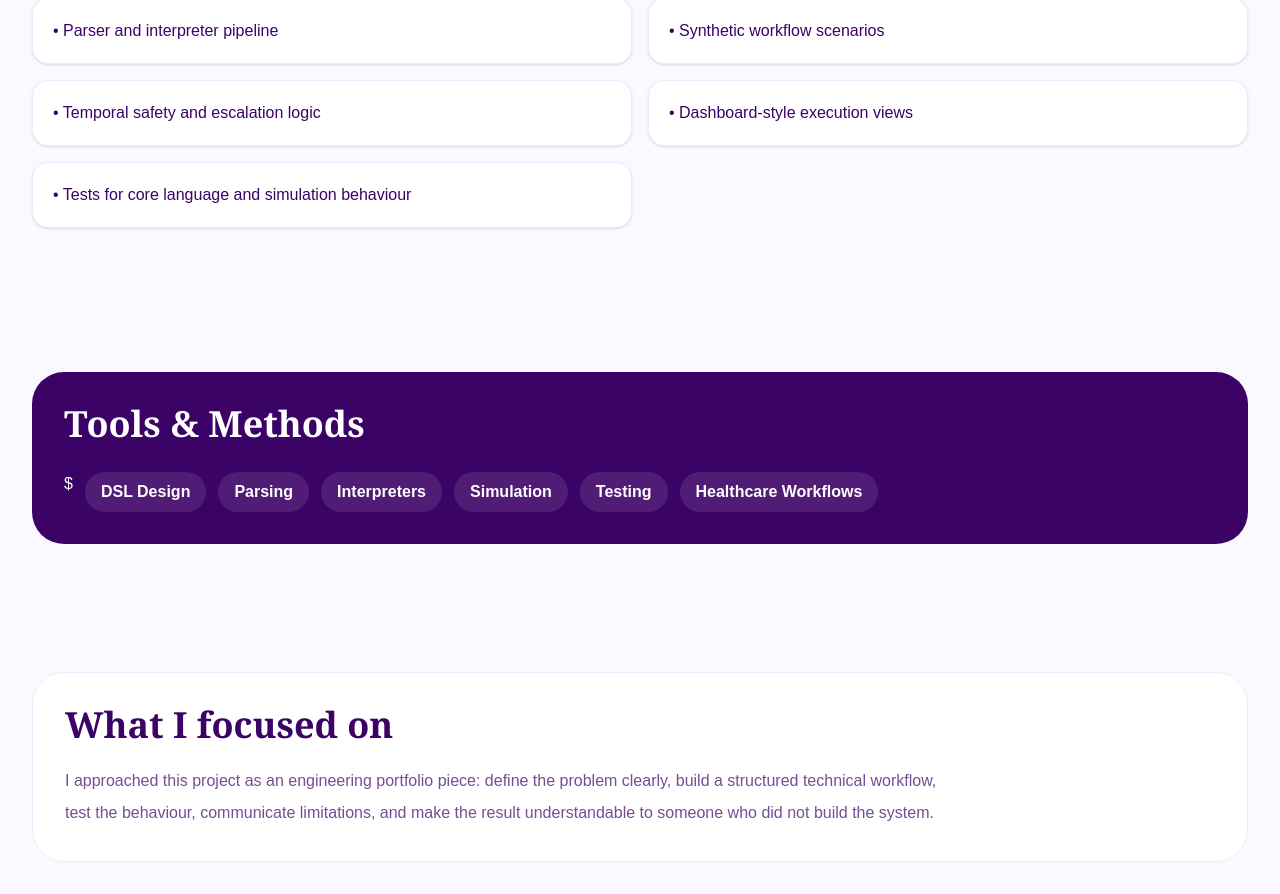
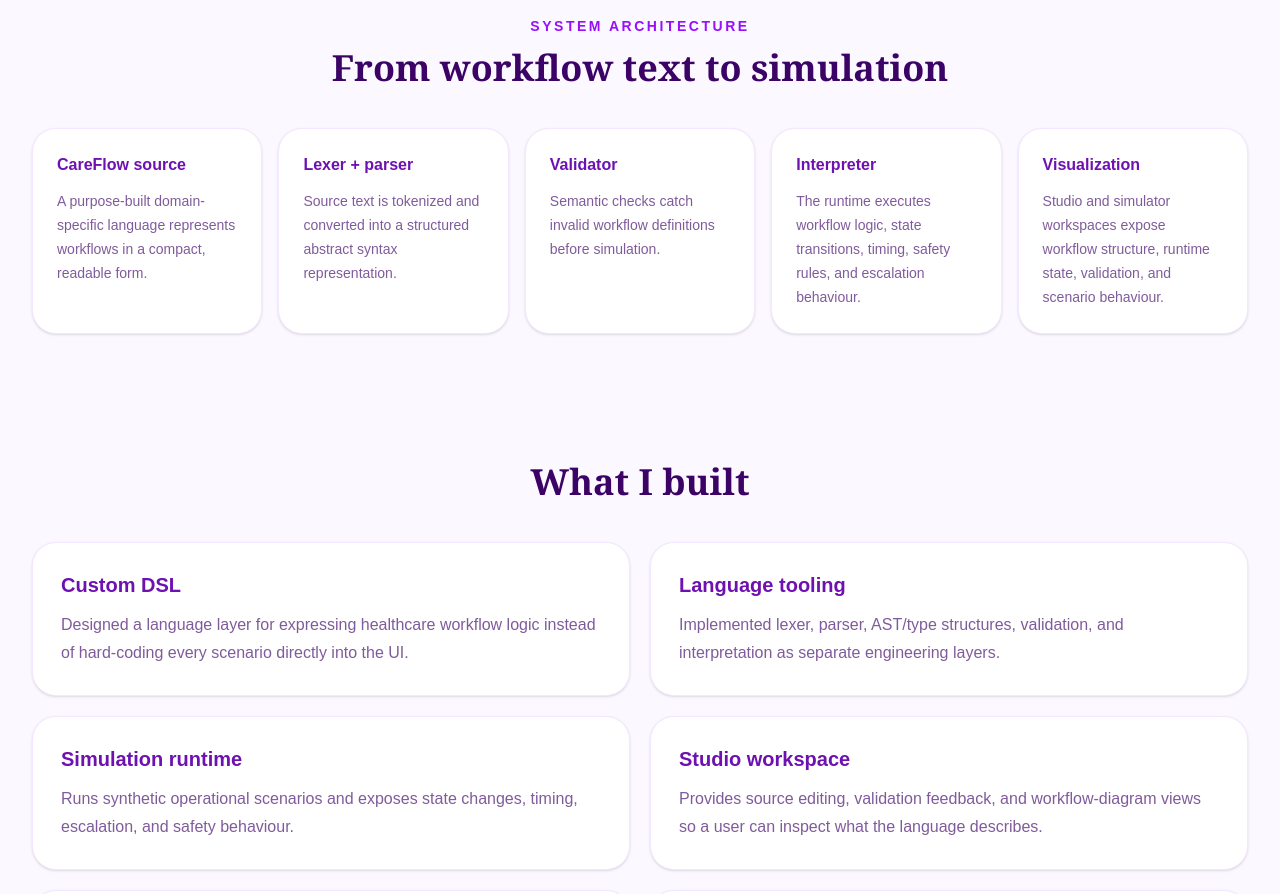
Before and after one commit to Zlawal79/zainab-portfolio, a Next.js app: page /projects/careflow-studio in a window 1280 px wide. Shown: the part 1219-2113 px from the top of the page. Built offline with nearby package versions, Linux system fonts and the light colour scheme.

Commit message:
Expand careflow-studio case study detail

```diff
--- a/app/projects/careflow-studio/page.tsx
+++ b/app/projects/careflow-studio/page.tsx
@@ -1,11 +1,28 @@
 import Link from "next/link";
-const features=["Custom domain-specific language","Parser and interpreter pipeline","Synthetic workflow scenarios","Temporal safety and escalation logic","Dashboard-style execution views","Tests for core language and simulation behaviour"];
-const tools=["DSL Design","Parsing","Interpreters","Simulation","Testing","Healthcare Workflows"];
+
+const architecture=[
+ ["CareFlow source","A purpose-built domain-specific language represents workflows in a compact, readable form."],
+ ["Lexer + parser","Source text is tokenized and converted into a structured abstract syntax representation."],
+ ["Validator","Semantic checks catch invalid workflow definitions before simulation."],
+ ["Interpreter","The runtime executes workflow logic, state transitions, timing, safety rules, and escalation behaviour."],
+ ["Visualization","Studio and simulator workspaces expose workflow structure, runtime state, validation, and scenario behaviour."],
+];
+const features=[
+ ["Custom DSL","Designed a language layer for expressing healthcare workflow logic instead of hard-coding every scenario directly into the UI."],
+ ["Language tooling","Implemented lexer, parser, AST/type structures, validation, and interpretation as separate engineering layers."],
+ ["Simulation runtime","Runs synthetic operational scenarios and exposes state changes, timing, escalation, and safety behaviour."],
+ ["Studio workspace","Provides source editing, validation feedback, and workflow-diagram views so a user can inspect what the language describes."],
+ ["Runtime visualization","Turns execution into an observable dashboard rather than leaving simulation behaviour hidden in code."],
+ ["Automated tests","The repository includes dedicated tests for lexer, parser, validator, interpreter, types, and runtime visualization behaviour."],
+];
+const tools=[["Next.js + TypeScript","Web application and strongly typed implementation."],["Custom lexer/parser","Transforms CareFlow source into structured program representations."],["AST + type system","Defines the workflow language model and internal structures."],["Validator","Checks source and workflow semantics before execution."],["Interpreter","Executes the domain language and simulation rules."],["Vitest","Automated testing of language and runtime components."]];
+const tests=["Lexer tokenization","Parser behaviour","Semantic validation","Interpreter execution","Type structures","Runtime visualization"];
 export default function Page(){return <main className="min-h-screen bg-[#fbf8ff] text-purple-950">
 <nav className="border-b border-purple-100 bg-white/90"><div className="mx-auto flex max-w-7xl items-center justify-between px-6 py-5 md:px-8"><Link href="/" className="font-serif text-2xl font-bold">Zainab<span className="text-purple-600">.</span></Link><Link href="/#projects" className="rounded-full bg-purple-700 px-5 py-2 font-semibold text-white">All Projects</Link></div></nav>
-<section className="mx-auto max-w-7xl px-6 py-20 md:px-8"><p className="inline-flex rounded-full border border-purple-200 bg-white px-4 py-2 text-sm font-bold text-purple-700">Software Engineering + Simulation</p><h1 className="mt-6 font-serif text-5xl font-bold md:text-7xl">CareFlow Studio<span className="block text-purple-600">A workflow language and simulation environment</span></h1><p className="mt-6 max-w-4xl text-lg leading-8 text-purple-950/70">CareFlow Studio explores healthcare workflow simulation and cyber-operational readiness through a custom domain-specific language, parser, interpreter, synthetic scenarios, and dashboard-style inspection.</p><div className="mt-8 flex gap-3"><a href="https://github.com/Zlawal79/careflow-studio" target="_blank" className="rounded-full bg-purple-700 px-6 py-3 font-bold text-white">View GitHub</a><Link href="/" className="rounded-full border border-purple-200 bg-white px-6 py-3 font-bold text-purple-800">Portfolio</Link></div></section>
-<section className="mx-auto max-w-7xl px-6 py-8 md:px-8"><div className="rounded-[2rem] border border-purple-100 bg-white p-8 shadow-sm"><p className="text-sm font-bold uppercase tracking-[.18em] text-purple-600">The Challenge</p><h2 className="mt-3 font-serif text-4xl font-bold">Problem statement</h2><p className="mt-5 max-w-5xl leading-8 text-purple-950/70">Complex workflows are difficult to reason about when timing, escalation, safety rules, and operational dependencies are spread across informal documentation or disconnected tools.</p></div></section>
-<section className="mx-auto max-w-7xl px-6 py-20 md:px-8"><h2 className="text-center font-serif text-4xl font-bold">What the project demonstrates</h2><div className="mt-10 grid gap-4 md:grid-cols-2">${features.map(x=><div key={x} className="rounded-2xl border border-purple-100 bg-white p-5 shadow-sm">• {x}</div>)}</div></section>
-<section className="mx-auto max-w-7xl px-6 py-16 md:px-8"><div className="rounded-[2rem] bg-purple-950 p-8 text-white"><h2 className="font-serif text-4xl font-bold">Tools & Methods</h2><div className="mt-7 flex flex-wrap gap-3">${tools.map(x=><span key={x} className="rounded-full bg-white/10 px-4 py-2 font-semibold">{x}</span>)}</div></div></section>
-<section className="mx-auto max-w-7xl px-6 py-16 md:px-8"><div className="rounded-[2rem] border border-purple-100 bg-white p-8"><h2 className="font-serif text-4xl font-bold">What I focused on</h2><p className="mt-5 max-w-4xl leading-8 text-purple-950/70">I approached this project as an engineering portfolio piece: define the problem clearly, build a structured technical workflow, test the behaviour, communicate limitations, and make the result understandable to someone who did not build the system.</p></div></section>
+<section className="mx-auto max-w-7xl px-6 py-20 md:px-8"><p className="inline-flex rounded-full border border-purple-200 bg-white px-4 py-2 text-sm font-bold text-purple-700">Software Engineering + Simulation</p><h1 className="mt-6 font-serif text-5xl font-bold md:text-7xl">CareFlow Studio<span className="block text-purple-600">A workflow language and simulation environment</span></h1><p className="mt-6 max-w-4xl text-lg leading-8 text-purple-950/70">A software-engineering project for representing and simulating healthcare workflows through a custom domain-specific language. Instead of treating the project as only a dashboard, I built the language-processing and runtime layers behind it: lexer, parser, validation, interpreter, synthetic scenarios, and observable simulation views.</p><div className="mt-8 flex flex-wrap gap-3"><a href="https://github.com/Zlawal79/careflow-studio" target="_blank" className="rounded-full bg-purple-700 px-6 py-3 font-bold text-white">View GitHub</a><Link href="/" className="rounded-full border border-purple-200 bg-white px-6 py-3 font-bold text-purple-800">Portfolio</Link></div></section>
+<section className="mx-auto grid max-w-7xl gap-5 px-6 py-8 md:grid-cols-2 md:px-8"><div className="rounded-[2rem] border border-purple-100 bg-white p-8 shadow-sm"><p className="text-sm font-bold uppercase tracking-[.18em] text-purple-600">The Challenge</p><h2 className="mt-3 font-serif text-3xl font-bold">Complex workflows are difficult to reason about when their rules are scattered.</h2><p className="mt-5 leading-8 text-purple-950/70">Timing, escalation, safety conditions, dependencies, and operational decisions are often described informally. CareFlow Studio explores whether those rules can be represented in a structured language and then validated, executed, and visualized consistently.</p></div><div className="rounded-[2rem] bg-purple-950 p-8 text-white"><p className="text-sm font-bold uppercase tracking-[.18em] text-purple-300">Engineering Goal</p><h2 className="mt-3 font-serif text-3xl font-bold">Make workflow logic executable and inspectable.</h2><p className="mt-5 leading-8 text-purple-100">The project separates language definition, parsing, validation, execution, and visualization so each layer can be reasoned about and tested independently.</p></div></section>
+<section className="mx-auto max-w-7xl px-6 py-16 md:px-8"><p className="text-center text-sm font-bold uppercase tracking-[.18em] text-purple-600">System Architecture</p><h2 className="mt-3 text-center font-serif text-4xl font-bold">From workflow text to simulation</h2><div className="mt-10 grid gap-4 md:grid-cols-5">{architecture.map(([n,d])=><div key={n} className="rounded-3xl border border-purple-100 bg-white p-6 shadow-sm"><h3 className="font-bold text-purple-800">{n}</h3><p className="mt-3 text-sm leading-6 text-purple-950/65">{d}</p></div>)}</div></section>
+<section className="mx-auto max-w-7xl px-6 py-16 md:px-8"><h2 className="text-center font-serif text-4xl font-bold">What I built</h2><div className="mt-10 grid gap-5 md:grid-cols-2">{features.map(([n,d])=><div key={n} className="rounded-3xl border border-purple-100 bg-white p-7 shadow-sm"><h3 className="text-xl font-bold text-purple-800">{n}</h3><p className="mt-3 leading-7 text-purple-950/65">{d}</p></div>)}</div></section>
+<section className="mx-auto max-w-7xl px-6 py-16 md:px-8"><div className="rounded-[2rem] bg-purple-950 p-8 text-white"><h2 className="font-serif text-4xl font-bold">Technologies & implementation</h2><div className="mt-8 grid gap-4 md:grid-cols-2">{tools.map(([n,d])=><div key={n} className="rounded-2xl bg-white/10 p-5"><h3 className="text-xl font-bold">{n}</h3><p className="mt-2 leading-7 text-purple-100">{d}</p></div>)}</div></div></section>
+<section className="mx-auto grid max-w-7xl gap-5 px-6 py-16 md:grid-cols-2 md:px-8"><div className="rounded-[2rem] border border-purple-100 bg-white p-8"><h2 className="font-serif text-3xl font-bold">Testing</h2><p className="mt-4 leading-7 text-purple-950/65">I treated the language/runtime as software infrastructure rather than only UI functionality. Automated tests cover the core processing stages.</p><div className="mt-6 flex flex-wrap gap-2">{tests.map(x=><span key={x} className="rounded-full bg-purple-50 px-4 py-2 font-semibold text-purple-700">{x}</span>)}</div></div><div className="rounded-[2rem] border border-purple-100 bg-white p-8"><h2 className="font-serif text-3xl font-bold">What I learned</h2><p className="mt-5 leading-8 text-purple-950/70">CareFlow Studio pushed me beyond standard CRUD application development. It strengthened my understanding of language design, parsing, validation, interpreters, stateful simulation, testable architecture, and the importance of making complex runtime behaviour visible to users.</p></div></section>
 </main>}
```
